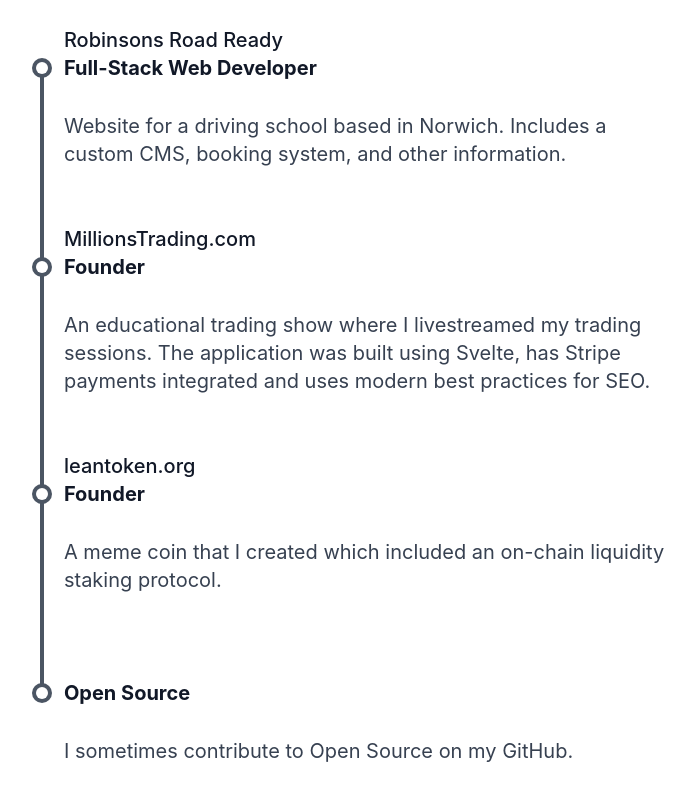
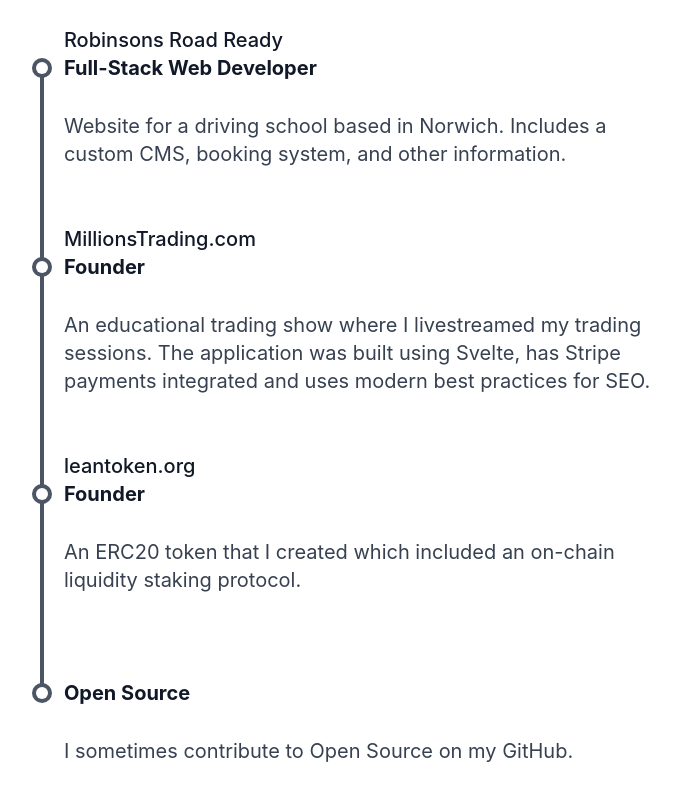
Before and after one commit to jaxnalia/jack.sbs, a SvelteKit app in the folder app/: page / in a window 1280 px wide. Shown: the part 1194-1994 px from the top of the page, without its empty margins (397-1092 px from the left). Built offline with nearby package versions, Linux system fonts and the light colour scheme.

Commit message:
edited leantoken

```diff
--- a/app/src/routes/+page.svelte
+++ b/app/src/routes/+page.svelte
@@ -24,7 +24,7 @@
     url: "https://leantoken.org",
     date: "November, 2023",
     title: "Founder",
-    description: "A meme coin that I created which included an on-chain liquidity staking protocol."
+    description: "An ERC20 token that I created which included an on-chain liquidity staking protocol."
   },
   {
 
```
